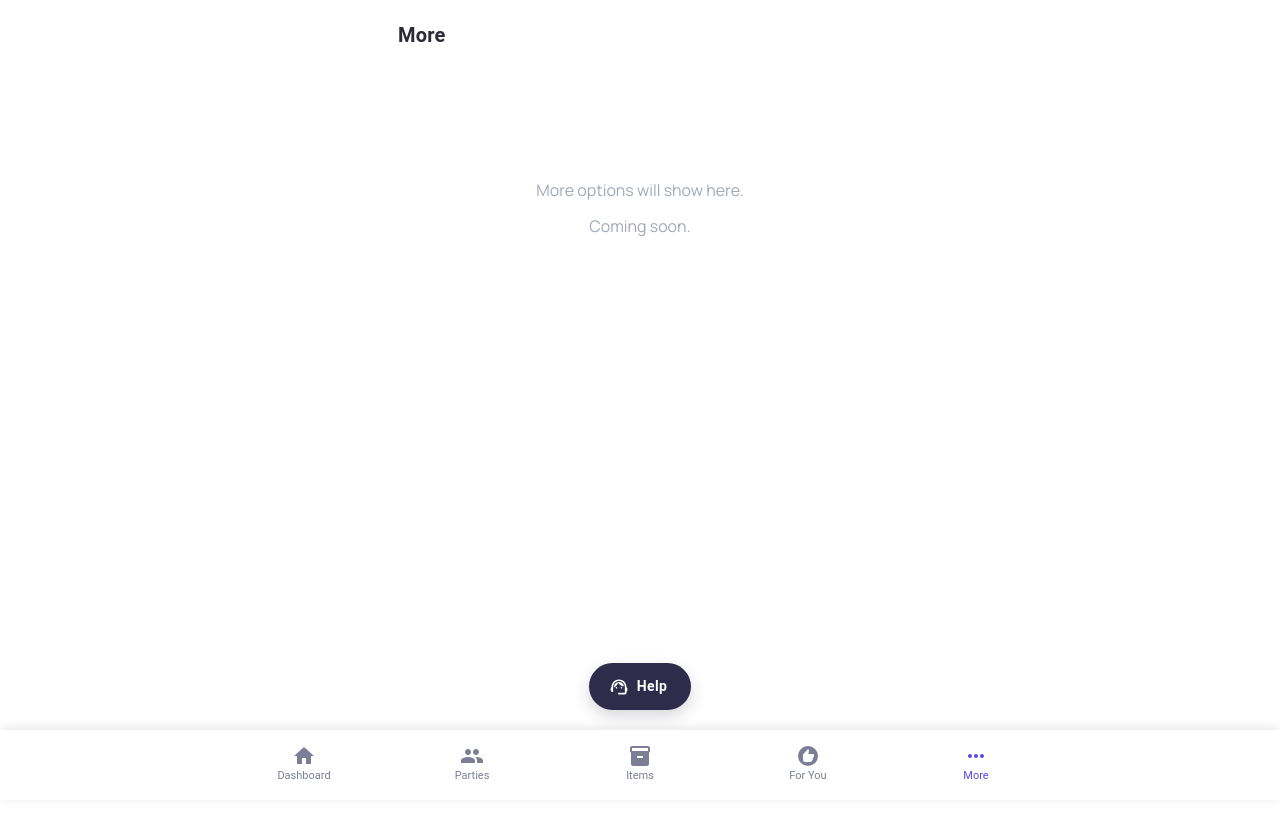
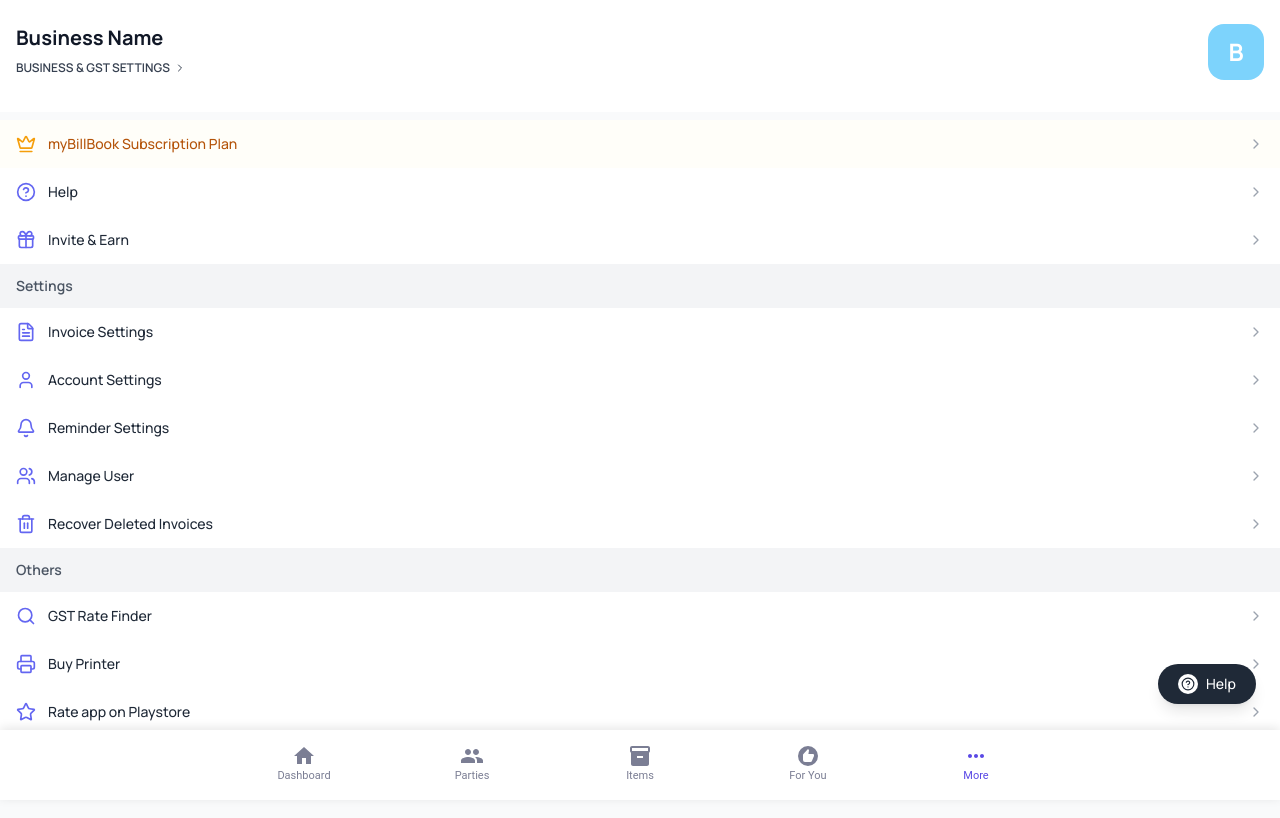
Before and after one commit to Manan-115/bill_app, a Next.js app in the folder ebill_app/: page /more in a window 1280 px wide. Shown: the top 818 px of the page. Built offline with nearby package versions, Linux system fonts and the light colour scheme.

Commit message:
feat: enhance MorePage with structured menu items and improved layout

```diff
--- a/ebill_app/app/more/page.jsx
+++ b/ebill_app/app/more/page.jsx
@@ -1,17 +1,94 @@
 'use client';
 
-import ActionButtonsBar from '@/components/actions/ActionButtonsBar';
-import TopNavBar from '@/components/navigation/TopNavBar';
+import { ChevronRight, Crown, HelpCircle, Gift, FileText, User, Bell, Users, Trash2, Search, Printer, Star, Info } from 'lucide-react';
 
 export default function MorePage() {
+  const menuItems = [
+    {
+      section: 'top',
+      items: [
+        { icon: Crown, label: 'myBillBook Subscription Plan', color: 'text-amber-500' },
+        { icon: HelpCircle, label: 'Help', color: 'text-indigo-500' },
+        { icon: Gift, label: 'Invite & Earn', color: 'text-indigo-500' },
+      ]
+    },
+    {
+      section: 'Settings',
+      items: [
+        { icon: FileText, label: 'Invoice Settings', color: 'text-indigo-500' },
+        { icon: User, label: 'Account Settings', color: 'text-indigo-500' },
+        { icon: Bell, label: 'Reminder Settings', color: 'text-indigo-500' },
+        { icon: Users, label: 'Manage User', color: 'text-indigo-500' },
+        { icon: Trash2, label: 'Recover Deleted Invoices', color: 'text-indigo-500' },
+      ]
+    },
+    {
+      section: 'Others',
+      items: [
+        { icon: Search, label: 'GST Rate Finder', color: 'text-indigo-500' },
+        { icon: Printer, label: 'Buy Printer', color: 'text-indigo-500' },
+        { icon: Star, label: 'Rate app on Playstore', color: 'text-indigo-500' },
+        { icon: Info, label: 'About', color: 'text-indigo-500' },
+      ]
+    }
+  ];
+
   return (
-    <div className="screen">
-      <TopNavBar variant="more" />
-      <div className="empty-state">
-        <p>More options will show here.</p>
-        <p>Coming soon.</p>
+    <div className="min-h-screen bg-gray-50 pb-20">
+      {/* Header Section */}
+      <div className="bg-white px-4 pt-6 pb-4">
+        <div className="flex items-start justify-between mb-4">
+          <div>
+            <h1 className="text-xl font-bold text-gray-900 mb-2">Business Name</h1>
+            <button className="flex items-center text-xs font-semibold text-gray-700 hover:text-gray-900">
+              BUSINESS & GST SETTINGS
+              <ChevronRight className="w-3 h-3 ml-1" />
+            </button>
+          </div>
+          <div className="w-14 h-14 bg-sky-300 rounded-2xl flex items-center justify-center">
+            <span className="text-white text-2xl font-bold">B</span>
+          </div>
+        </div>
       </div>
-      <ActionButtonsBar variant="more" />
+
+      {/* Menu Items */}
+      <div className="mt-2">
+        {menuItems.map((section, idx) => (
+          <div key={idx}>
+            {section.section !== 'top' && (
+              <div className="px-4 py-3 bg-gray-100">
+                <h2 className="text-sm font-semibold text-gray-600">{section.section}</h2>
+              </div>
+            )}
+            <div className="bg-white">
+              {section.items.map((item, itemIdx) => (
+                <button
+                  key={itemIdx}
+                  className={`w-full flex items-center justify-between px-4 py-3.5 border-b border-gray-100 hover:bg-gray-50 transition-colors ${
+                    item.label === 'myBillBook Subscription Plan' ? 'bg-amber-50/30' : ''
+                  }`}
+                >
+                  <div className="flex items-center gap-3">
+                    <item.icon className={`w-5 h-5 ${item.color}`} />
+                    <span className={`text-sm font-medium ${
+                      item.label === 'myBillBook Subscription Plan' ? 'text-amber-700' : 'text-gray-800'
+                    }`}>{item.label}</span>
+                  </div>
+                  <ChevronRight className="w-4 h-4 text-gray-400" />
+                </button>
+              ))}
+            </div>
+          </div>
+        ))}
+      </div>
+
+      {/* Floating Help Button */}
+      <button className="fixed bottom-24 right-6 bg-gray-800 text-white rounded-full px-5 py-2.5 shadow-lg flex items-center gap-2 hover:bg-gray-700 transition-colors">
+        <div className="w-5 h-5 bg-white rounded-full flex items-center justify-center">
+          <HelpCircle className="w-3.5 h-3.5 text-gray-800" />
+        </div>
+        <span className="text-sm font-medium">Help</span>
+      </button>
     </div>
   );
 }
```
